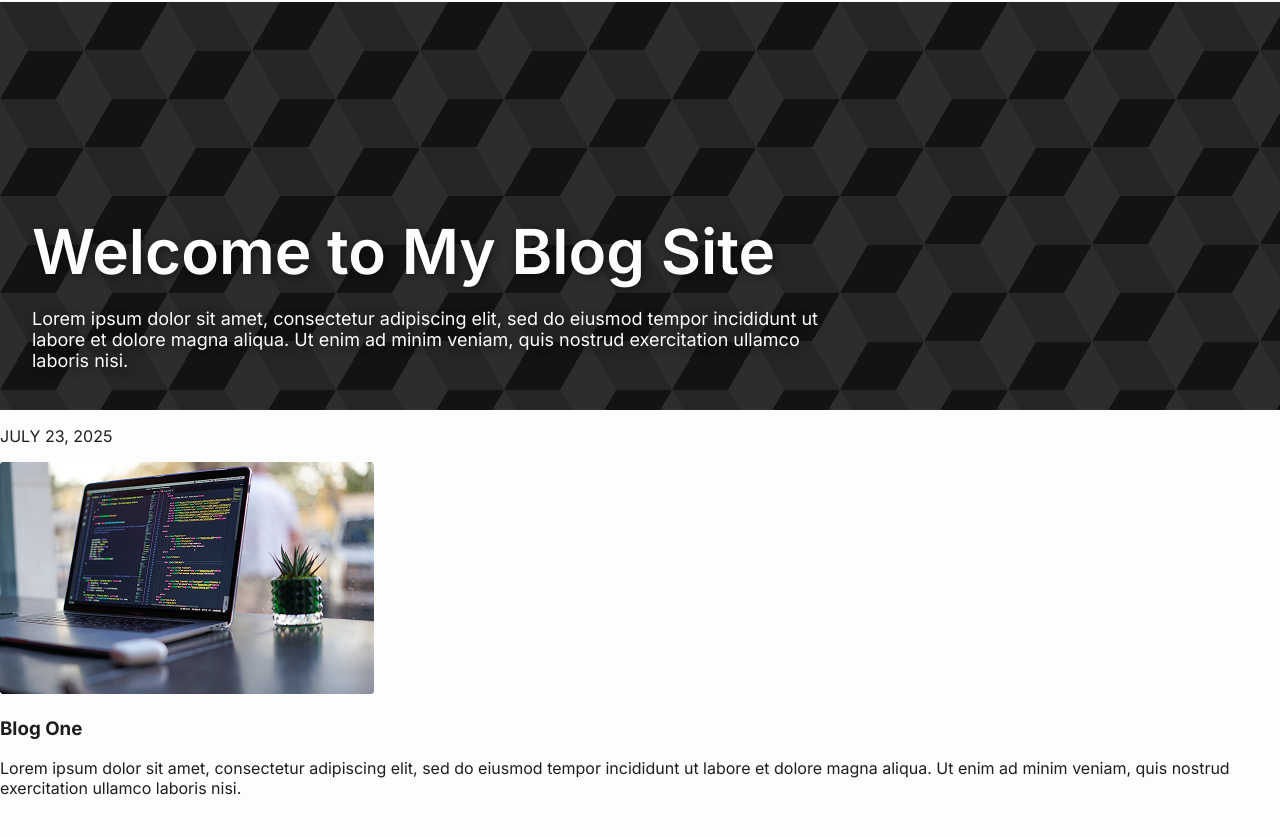
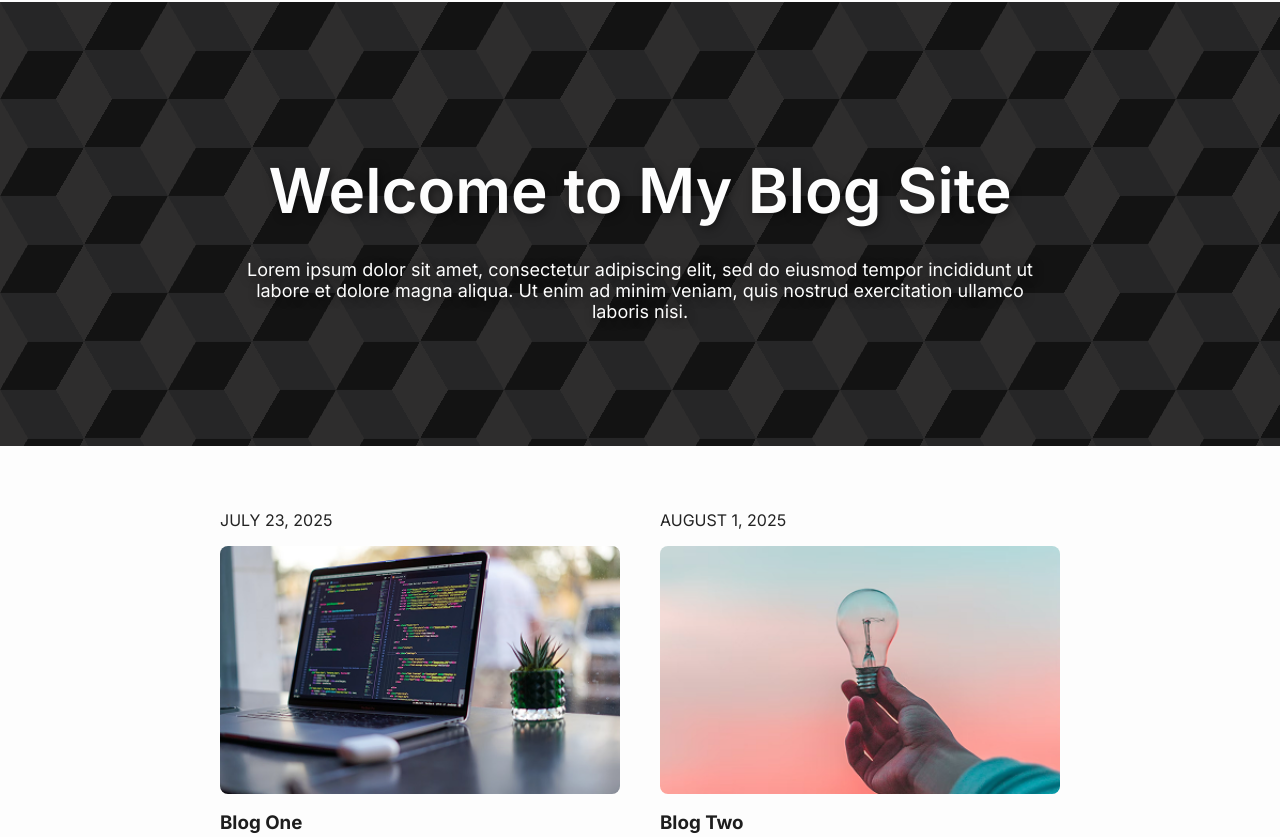
Before and after one commit to jamiewilliamsxyz/responsive-blog-home-page, a plain HTML site: page index.html in a window 1280 px wide. Shown: the part 75-912 px from the top of the page. Drawn offline with Linux system fonts and the light colour scheme.

Commit message:
Style blog container, polished styles, remove blog containers container

```diff
--- a/index.html
+++ b/index.html
@@ -58,10 +58,7 @@
       </div>
 
       <!-- Blogs -->
-      <main>
-        <div id="blogs-container" class="blogs-container"></div>
-        <button>View More</button>
-      </main>
+      <main id="blogs-container"></main>
     </div>
 
     <!-- Footer -->
--- a/script.js
+++ b/script.js
@@ -9,7 +9,7 @@ document.getElementById("copyright-year-el").textContent =
 document.getElementById("blogs-container").innerHTML = blogPostsData
   .map((blogPost) => {
     return `
-    <div>
+    <div class="blog-post">
       <p>${blogPost.datePosted}</p>
       <img src="${blogPost.thumbnailImage}"/>
       <h3>${blogPost.title}</h3>
--- a/styles.css
+++ b/styles.css
@@ -81,7 +81,7 @@ h2 {
 h1 {
   font-size: 3.25rem;
   font-weight: 600;
-  line-height: 1;
+  margin-bottom: 0.5em;
 }
 
 h2 {
@@ -94,30 +94,34 @@ h2 {
 main {
   display: flex;
   flex-direction: column;
-  gap: 1.25em;
+  gap: 0.375em;
+  padding: 3em 1.25em 3em 1.25em;
+  justify-content: center;
+  align-items: center;
 }
 
-.blogs-container {
-  display: grid;
-  grid-template-columns: 1fr;
-  grid-template-rows: repeat(6, 1fr);
-  grid-column-gap: 14px;
-  grid-row-gap: 14px;
+.blog-post {
+  display: flex;
+  text-align: left;
+  flex-direction: column;
+  padding: 0em 1em;
+  max-height: fit-content;
+  cursor: pointer;
+  max-width: 400px;
 }
 
-button {
-  text-align: center;
-  text-decoration: underline;
-  font-size: 1.125rem;
-  font-weight: 500;
-  padding: 0;
-  border: none;
-  background: none;
-  cursor: pointer;
+.blog-post > img {
+  border-radius: 8px;
+  width: 100%;
 }
 
-button:hover {
-  color: #000000;
+h3 {
+  margin-top: 0.875em;
+  margin-bottom: 0;
+}
+
+.blog-post > p {
+  color: #232323;
 }
 
 /* Footer */
@@ -145,16 +149,29 @@ footer > p {
     padding: 0 2.5em;
   }
 
-  .hero {
-    padding: 15% 2em 1.5em 2em;
-  }
-
   .hero > div {
     max-width: 800px;
   }
 
   h1 {
     font-size: 3.875rem;
-    line-height: 0.5;
+  }
+
+  main {
+    flex-direction: row;
+    flex-wrap: wrap;
+    gap: 0.5em;
+    align-items: baseline;
   }
 }
+
+@media (width >= 1228px) {
+  .hero {
+    padding: 0;
+    text-align: center;
+    display: flex;
+    justify-content: center;
+    align-items: center;
+    height: 444px;
+  }
+}
```
